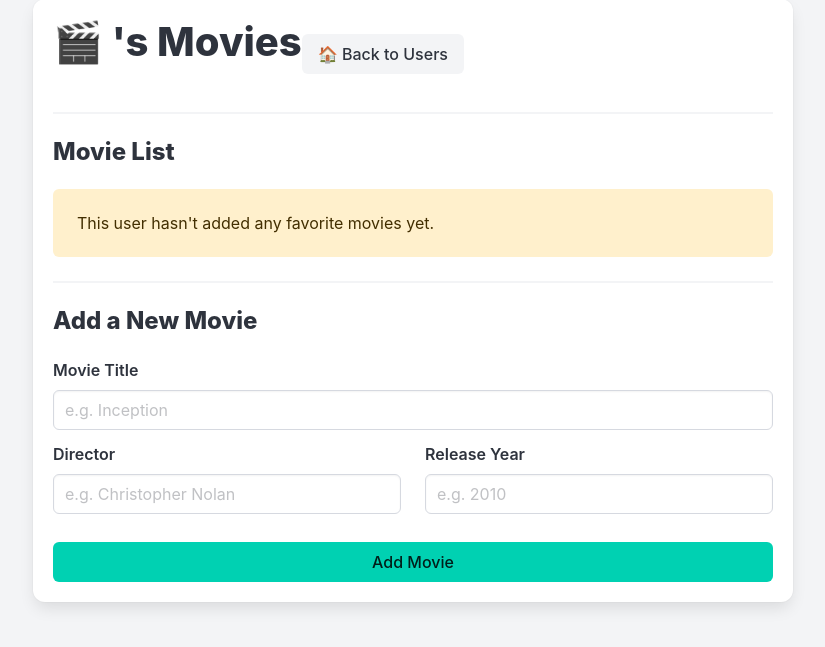
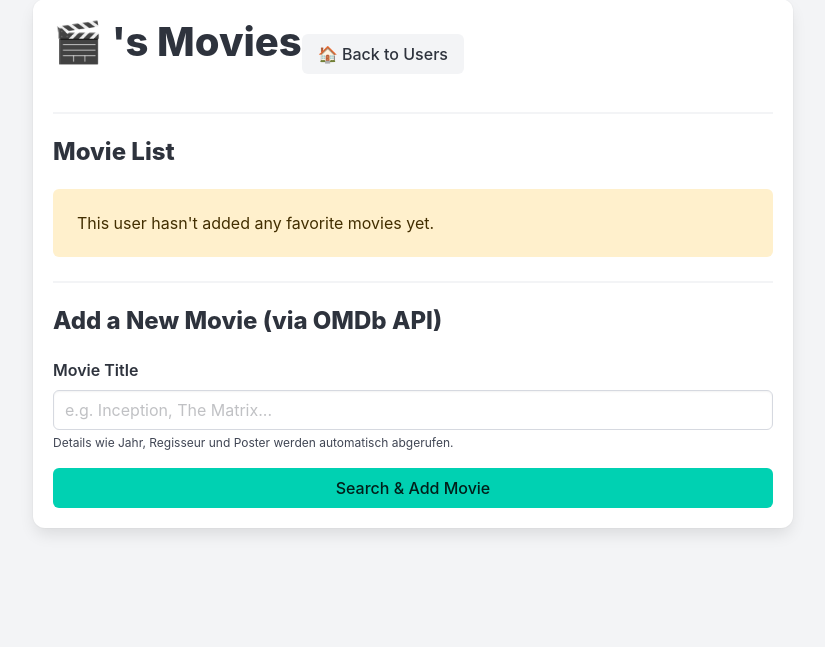
Before and after one commit to caferayguen22-commits/MoviWebApp, a Flask app: template templates/movies.html in a window 1280 px wide. Shown: the part 101-748 px from the top of the page, without its empty margins (227-1052 px from the left). Run offline with Flask 3, Linux system fonts and the light colour scheme; the template is opened without the code that fills it, so the values that code supplies are empty.

Commit message:
Fix: Update movies template to fetch solely via title input and integrate update and delete form actions

```diff
--- a/templates/movies.html
+++ b/templates/movies.html
@@ -11,20 +11,42 @@
 <h2 class="title is-4">Movie List</h2>
 {% if movies %}
     <div class="table-container">
-        <table class="table is-striped is-hoverable is-fullwidth">
+        <table class="table is-striped is-hoverable is-fullwidth" style="vertical-align: middle;">
             <thead>
                 <tr>
-                    <th>Title</th>
+                    <th>Poster</th>
+                    <th>Title / Update</th>
                     <th>Director</th>
                     <th>Year</th>
+                    <th>Actions</th>
                 </tr>
             </thead>
             <tbody>
                 {% for movie in movies %}
                     <tr>
-                        <td class="has-text-weight-bold">{{ movie.title }}</td>
-                        <td>{{ movie.director }}</td>
-                        <td><span class="tag is-info is-light">{{ movie.year }}</span></td>
+                        <td style="vertical-align: middle;">
+                            {% if movie.poster_url and movie.poster_url != 'N/A' %}
+                                <img src="{{ movie.poster_url }}" alt="Poster" style="max-height: 80px; border-radius: 4px;">
+                            {% else %}
+                                <span class="tag is-light">No Poster</span>
+                            {% endif %}
+                        </td>
+
+                        <td style="vertical-align: middle;">
+                            <form action="{{ url_for('update_movie', movie_id=movie.id) }}" method="post" class="is-flex">
+                                <input class="input is-small mr-2" type="text" name="title" value="{{ movie.title }}" required>
+                                <button type="submit" class="button is-small is-info is-light">Update</button>
+                            </form>
+                        </td>
+
+                        <td style="vertical-align: middle;">{{ movie.director }}</td>
+                        <td style="vertical-align: middle;"><span class="tag is-info is-light">{{ movie.year }}</span></td>
+
+                        <td style="vertical-align: middle;">
+                            <form action="{{ url_for('delete_movie', movie_id=movie.id) }}" method="post" onsubmit="return confirm('Möchtest du diesen Film wirklich löschen?');">
+                                <button type="submit" class="button is-small is-danger">Delete ❌</button>
+                            </form>
+                        </td>
                     </tr>
                 {% endfor %}
             </tbody>
@@ -38,36 +60,18 @@
 
 <hr>
 
-<h2 class="title is-4">Add a New Movie</h2>
+<h2 class="title is-4">Add a New Movie (via OMDb API)</h2>
 <form action="{{ url_for('add_movie', user_id=user.id) }}" method="post">
     <div class="field">
         <label class="label" for="title">Movie Title</label>
         <div class="control">
-            <input class="input" type="text" id="title" name="title" required placeholder="e.g. Inception">
+            <input class="input" type="text" id="title" name="title" required placeholder="e.g. Inception, The Matrix...">
         </div>
-    </div>
-
-    <div class="columns">
-        <div class="column">
-            <div class="field">
-                <label class="label" for="director">Director</label>
-                <div class="control">
-                    <input class="input" type="text" id="director" name="director" required placeholder="e.g. Christopher Nolan">
-                </div>
-            </div>
-        </div>
-        <div class="column">
-            <div class="field">
-                <label class="label" for="year">Release Year</label>
-                <div class="control">
-                    <input class="input" type="number" id="year" name="year" required placeholder="e.g. 2010">
-                </div>
-            </div>
-        </div>
+        <p class="help is-grey-light">Details wie Jahr, Regisseur und Poster werden automatisch abgerufen.</p>
     </div>
 
     <div class="control mt-4">
-        <button type="submit" class="button is-primary is-fullwidth">Add Movie</button>
+        <button type="submit" class="button is-primary is-fullwidth">Search & Add Movie</button>
     </div>
 </form>
 {% endblock %}
```
